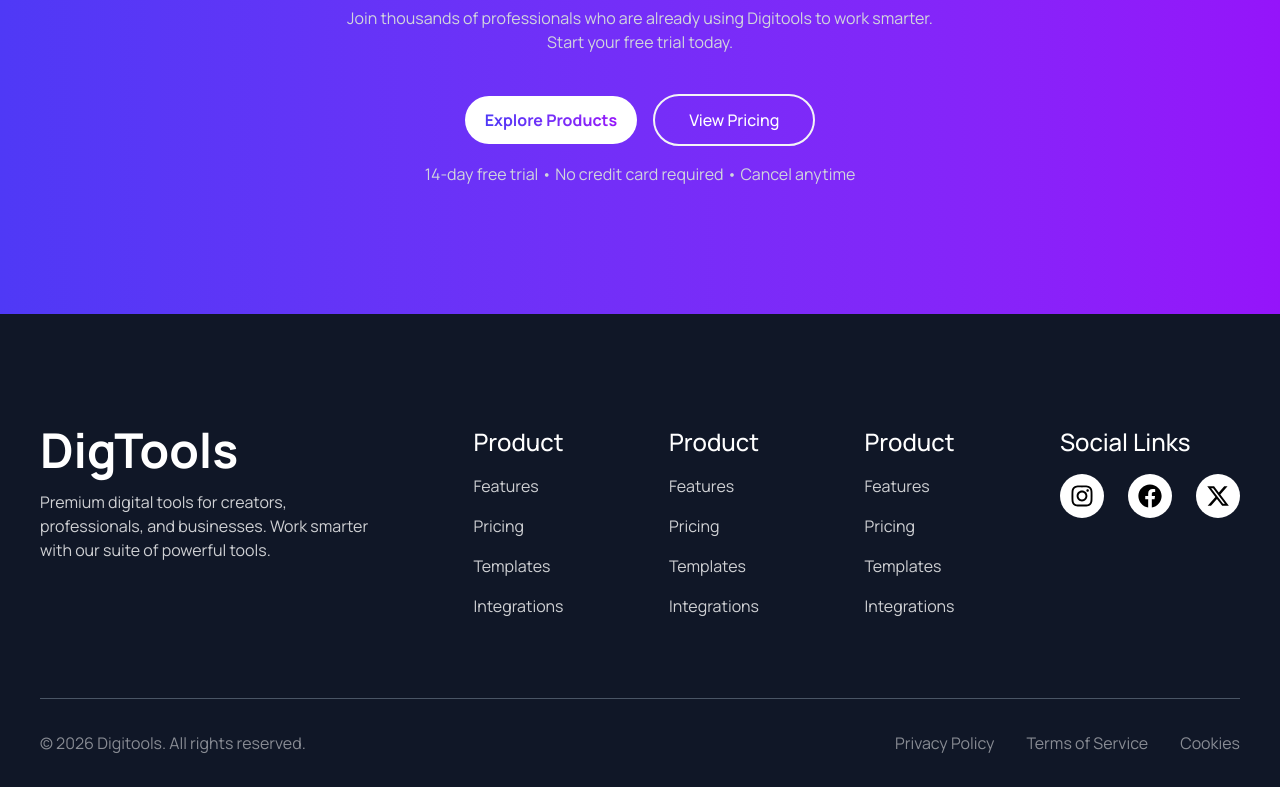
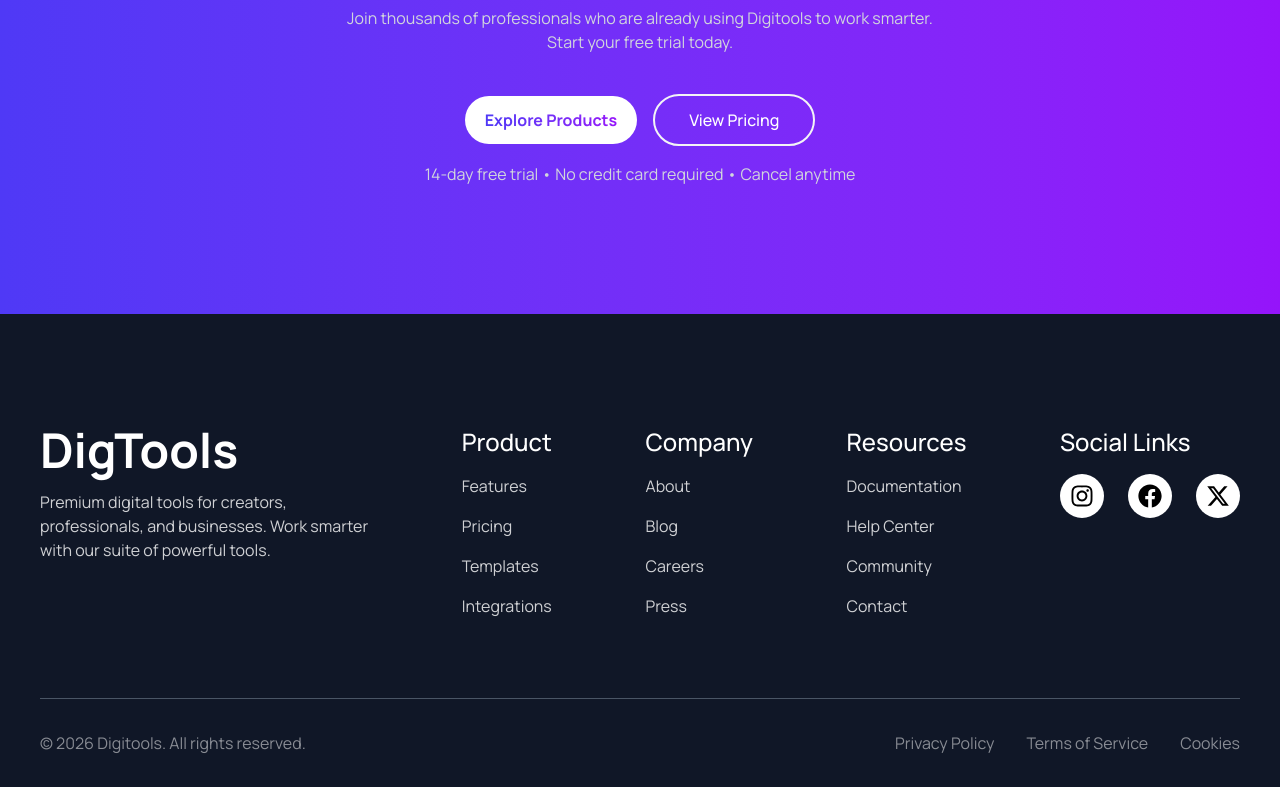
Before and after one commit to Nabil593/B13-A6-DigiTools-Platform, a React (Vite) app: page / in a window 1280 px wide. Shown: the part 4173-4960 px from the top of the page. Built offline with nearby package versions, Linux system fonts and the light colour scheme.

Commit message:
Fully Compeleted

```diff
--- a/src/Components/Banner/Banner.jsx
+++ b/src/Components/Banner/Banner.jsx
@@ -16,7 +16,7 @@ const Banner = () => {
                     <p className='lg:text-[18px] md:text-[16px]  text-[#627382] lg:leading-8 md:leading-6 sm:leading-6 leading-6'>Access premium AI tools, design assets, templates, and productivity software—all in one place. Start creating faster today. Explore Products</p>
 
                     <div className='flex items-center gap-4 mt-8'>
-                        <button className='px-5 py-3 bg-gradient-to-r from-[#4F39F6] to-[#9514FA] lg:text-[16px] md:text-[14px] sm:text-[14px] text-[14px] font-medium text-white rounded-full cursor-pointer'>Explore Products</button>
+                        <button className='px-5 py-3 bg-gradient-to-r from-[#4F39F6] to-[#9514FA] lg:text-[16px] md:text-[14px] sm:text-[14px] text-[14px] font-medium text-white rounded-full cursor-pointer hover:opacity-80 transition-opacity'>Explore Products</button>
                         <button className='px-5 py-3 bg-white text-black border-2 border-[#9514FA] bg-gradient-to-r from-[#4F39F6] to-[#9514FA] bg-clip-text text-transparent lg:text-[16px] md:text-[14px] sm:text-[14px] text-[14px] font-bold rounded-full cursor-pointer flex items-center gap-2'><img src={playImg} alt="Play button"/> Watch Demo</button>
                     </div>
                 </div>
--- a/src/Components/Cart/Cart.jsx
+++ b/src/Components/Cart/Cart.jsx
@@ -46,7 +46,7 @@ const Cart = ({open, cartItem, setcartItem, totalPrice, setTotalPrice}) => {
 
 
                                             <div>
-                                                <button onClick={() => removeItem(item.id)} className='btn text-[#ff3939] text-[16px] font-bold'><MdDelete /></button>
+                                                <button onClick={() => removeItem(item.id)} className='btn text-[#ff3939] text-[16px] font-bold hover:opacity-80 transition-opacity'><MdDelete /></button>
                                             </div>
                                         </div>
                                     )
@@ -62,7 +62,7 @@ const Cart = ({open, cartItem, setcartItem, totalPrice, setTotalPrice}) => {
                         <p className='text-[16px] font-medium text-gray-600'>Total</p>
                         <h2 className='text-2xl font-bold text-[#101727]'>${totalPrice}</h2>
                     </div>
-                    <button onClick={removeAll} className='w-full px-5 py-3 bg-gradient-to-r from-[#4F39F6] to-[#9514FA] lg:text-[16px] md:text-[14px] sm:text-[14px] text-[14px] font-medium text-white rounded-full cursor-pointer'>Proceed to Checkout</button>
+                    <button onClick={removeAll} className='w-full px-5 py-3 bg-gradient-to-r from-[#4F39F6] to-[#9514FA] lg:text-[16px] md:text-[14px] sm:text-[14px] text-[14px] font-medium text-white rounded-full cursor-pointer hover:opacity-80 transition-opacity'>Proceed to Checkout</button>
             </div>
             }
         </div>
--- a/src/Components/CtaSection/CtaSection.jsx
+++ b/src/Components/CtaSection/CtaSection.jsx
@@ -11,8 +11,8 @@ const CtaSection = () => {
 
                 <div className='text-center'>
                     <div className='flex items-center justify-center gap-4 mb-4'>
-                    <button className='px-5 py-3 bg-white  rounded-full cursor-pointer'> <span className='bg-gradient-to-r from-[#4F39F6] to-[#9514FA] bg-clip-text text-transparent lg:text-[16px] md:text-[14px] sm:text-[14px] text-[14px] font-bold'>Explore Products</span></button>
-                    <button className='lg:text-[16px] md:text-[14px] sm:text-[14px] text-[14px] px-8.5 py-3 font-medium border-2 border-gray-100 text-white rounded-full'>View Pricing</button>
+                    <button className='px-5 py-3 bg-white  rounded-full cursor-pointer hover:opacity-80 transition-opacity'> <span className='bg-gradient-to-r from-[#4F39F6] to-[#9514FA] bg-clip-text text-transparent lg:text-[16px] md:text-[14px] sm:text-[14px] text-[14px] font-bold'>Explore Products</span></button>
+                    <button className='lg:text-[16px] md:text-[14px] sm:text-[14px] text-[14px] px-8.5 py-3 font-medium border-2 border-gray-100 text-white rounded-full hover:opacity-80 transition-opacity cursor-pointer'>View Pricing</button>
                     </div>
                     <p className='text-[16px] text-gray-300'>14-day free trial • No credit card required • Cancel anytime</p>
                 </div>
--- a/src/Components/Footer/Footer.jsx
+++ b/src/Components/Footer/Footer.jsx
@@ -23,35 +23,35 @@ const Footer = () => {
                     </div>
 
                     <div className='space-y-4'>
-                        <p className='font-medium text-2xl'>Product</p>
+                        <p className='font-medium text-2xl'>Company</p>
                         <div className='text-[16px] opacity-80 space-y-4 flex flex-col'>
-                            <a href="#">Features</a>
-                            <a href="#">Pricing</a>
-                            <a href="#">Templates</a>
-                            <a href="#">Integrations</a>
+                            <a href="#">About</a>
+                            <a href="#">Blog</a>
+                            <a href="#">Careers</a>
+                            <a href="#">Press</a>
                         </div>
                     </div>
 
                     <div className='space-y-4'>
-                        <p className='font-medium text-2xl'>Product</p>
+                        <p className='font-medium text-2xl'>Resources</p>
                         <div className='text-[16px] opacity-80 space-y-4 flex flex-col'>
-                            <a href="#">Features</a>
-                            <a href="#">Pricing</a>
-                            <a href="#">Templates</a>
-                            <a href="#">Integrations</a>
+                            <a href="#">Documentation</a>
+                            <a href="#">Help Center</a>
+                            <a href="#">Community</a>
+                            <a href="#">Contact</a>
                         </div>
                     </div>
 
                     <div className='space-y-4'>
                         <p className='font-medium text-2xl'>Social Links</p>
                         <div className='flex items-center gap-6'>
-                            <a href="#" className='bg-white p-2.5 rounded-full'>
+                            <a href="#" className='bg-white p-2.5 rounded-full hover:opacity-60 transition-opacity'>
                             <FaInstagram className='text-2xl text-black'/>
                             </a>
-                            <a href="#"  className='bg-white p-2.5 rounded-full'>
+                            <a href="#"  className='bg-white p-2.5 rounded-full hover:opacity-60 transition-opacity'>
                             <FaFacebook className='text-2xl text-black'/>
                             </a>
-                            <a href="#"  className='bg-white p-2.5 rounded-full'>
+                            <a href="#"  className='bg-white p-2.5 rounded-full hover:opacity-60 transition-opacity'>
                             <FaXTwitter className='text-2xl text-black'/>
                             </a>
                         </div>
--- a/src/Components/MainSection/MainSection.jsx
+++ b/src/Components/MainSection/MainSection.jsx
@@ -22,9 +22,9 @@ const MainSection = ({cartItem, setcartItem, visible, setVisible, open, setOpen
                 <p className='text-[#627382]'>Choose from our curated collection of premium digital products designed<br></br> to boost your productivity and creativity.</p>
 
                 <div className='max-w-[235px] mx-auto px-1 py-1 bg-white border-2 border-gray-400 rounded-full flex items-center justify-between'>
-                    <button onClick={() => setOpen('products')} className={`px-5 py-3 ${open === 'products' ? 'bg-gradient-to-r from-[#4F39F6] to-[#9514FA] text-white' : 'bg-white text-black'} text-[16px] font-medium rounded-full cursor-pointer`}>Products</button>
+                    <button onClick={() => setOpen('products')} className={`px-5 py-3 ${open === 'products' ? 'bg-gradient-to-r from-[#4F39F6] to-[#9514FA] text-white' : 'bg-white text-black'} text-[16px] font-medium rounded-full cursor-pointer hover:opacity-80 transition-opacity`}>Products</button>
 
-                    <button onClick={() => setOpen('cart')} className={`px-5 py-3 ${open === 'cart' ? 'bg-gradient-to-r from-[#4F39F6] to-[#9514FA] text-white' : 'bg-white text-black'} text-[16px] font-medium rounded-full cursor-pointer`}>Cart ({cartItem.length})</button>
+                    <button onClick={() => setOpen('cart')} className={`px-5 py-3 ${open === 'cart' ? 'bg-gradient-to-r from-[#4F39F6] to-[#9514FA] text-white' : 'bg-white text-black'} text-[16px] font-medium rounded-full cursor-pointer hover:opacity-80 transition-opacity`}>Cart ({cartItem.length})</button>
                 </div>
             </div>
 
--- a/src/Components/Navber/Navber.jsx
+++ b/src/Components/Navber/Navber.jsx
@@ -56,9 +56,9 @@ const Navber = ({ cartItem, visible, setOpen }) => {
                         )}
                     </div>
 
-                    <a href="#" className='text-[16px] font-medium ml-2'>Login</a>
+                    <a href="#" className='text-[16px] font-medium ml-2 hover:text-[#4F39F6] transition-colors'>Login</a>
 
-                    <button className='hidden lg:block px-5 py-2.5 bg-gradient-to-r from-[#4F39F6] to-[#9514FA] text-[16px] font-medium text-white rounded-full cursor-pointer hover:opacity-90 transition-opacity'>
+                    <button className='hidden lg:block px-5 py-2.5 bg-gradient-to-r from-[#4F39F6] to-[#9514FA] text-[16px] font-medium text-white rounded-full cursor-pointer hover:opacity-80 transition-opacity'>
                         Get Started
                     </button>
 
--- a/src/Components/PricingSection/PricingSection.jsx
+++ b/src/Components/PricingSection/PricingSection.jsx
@@ -21,7 +21,7 @@ const PricingSection = () => {
                                    <li className='flex items-center gap-2'><img src={checkIcon} alt="" className='w-4'/> <span>Community support</span></li>
                                    <li className='flex items-center gap-2'><img src={checkIcon} alt="" className='w-4'/> <span>1 project per month</span></li>
                                </ul>
-                            <button className='w-full px-5 py-3 bg-gradient-to-r from-[#4F39F6] to-[#9514FA] lg:text-[16px] md:text-[14px] sm:text-[14px] text-[14px] font-medium text-white rounded-full cursor-pointer'>Get Started Free</button>
+                            <button className='w-full px-5 py-3 bg-gradient-to-r from-[#4F39F6] to-[#9514FA] lg:text-[16px] md:text-[14px] sm:text-[14px] text-[14px] font-medium text-white rounded-full cursor-pointer hover:opacity-80 transition-opacity'>Get Started Free</button>
                         </div>
 
                         <div className='relative bg-gradient-to-r from-[#4F39F6] to-[#9514FA] border-2 border-gray-300 p-6 rounded-2xl text-white'>
@@ -37,7 +37,7 @@ const PricingSection = () => {
                                    <li className='flex items-center gap-2'><img src={checkIcon} alt="" className='w-4'/> <span>Cloud sync</span></li>
                                    <li className='flex items-center gap-2'><img src={checkIcon} alt="" className='w-4'/> <span>Advanced analytics</span></li>
                                </ul>
-                            <button className='w-full px-5 py-3 bg-white  rounded-full cursor-pointer'> <span className='bg-gradient-to-r from-[#4F39F6] to-[#9514FA] bg-clip-text text-transparent lg:text-[16px] md:text-[14px] sm:text-[14px] text-[14px] font-bold'>Start Pro Trial</span></button>
+                            <button className='w-full px-5 py-3 bg-white  rounded-full cursor-pointer'> <span className='bg-gradient-to-r from-[#4F39F6] to-[#9514FA] bg-clip-text text-transparent lg:text-[16px] md:text-[14px] sm:text-[14px] text-[14px] font-bold hover:opacity-80 transition-opacity'>Start Pro Trial</span></button>
                         </div>
 
                         <div className='bg-white border-2 border-gray-300 p-6 rounded-2xl'>
@@ -52,7 +52,7 @@ const PricingSection = () => {
                                    <li className='flex items-center gap-2'><img src={checkIcon} alt="" className='w-4'/> <span>SLA guarantee</span></li>
                                    <li className='flex items-center gap-2'><img src={checkIcon} alt="" className='w-4'/> <span>Custom branding</span></li>
                                </ul>
-                            <button className='w-full px-5 py-3 bg-gradient-to-r from-[#4F39F6] to-[#9514FA] lg:text-[16px] md:text-[14px] sm:text-[14px] text-[14px] font-medium text-white rounded-full cursor-pointer'>Contact Sales</button>
+                            <button className='w-full px-5 py-3 bg-gradient-to-r from-[#4F39F6] to-[#9514FA] lg:text-[16px] md:text-[14px] sm:text-[14px] text-[14px] font-medium text-white rounded-full cursor-pointer hover:opacity-80 transition-opacity'>Contact Sales</button>
                         </div>
 
                     </div>
--- a/src/Components/SingleCard/SingleCard.jsx
+++ b/src/Components/SingleCard/SingleCard.jsx
@@ -40,7 +40,7 @@ const SingleCard = ({ data, cartItem, setcartItem, setVisible, setTotalPrice })
                     <li className='flex items-center gap-2'><img src={checkIcon} alt="" className='w-4'/> <span>{data.features[1]}</span></li>
                     <li className='flex items-center gap-2'><img src={checkIcon} alt="" className='w-4'/> <span>{data.features[2]}</span></li>
                 </ul>
-                <button  onClick={handleCart} className={`w-full px-5 py-3 ${isAdded ? 'bg-green-500' : 'bg-gradient-to-r from-[#4F39F6] to-[#9514FA]'} text-[16px] font-medium text-white rounded-full cursor-pointer`}>
+                <button  onClick={handleCart} className={`w-full px-5 py-3 ${isAdded ? 'bg-green-500' : 'bg-gradient-to-r from-[#4F39F6] to-[#9514FA]'} text-[16px] font-medium text-white rounded-full cursor-pointer hover:opacity-80 transition-opacity`}>
                 {isAdded
                 ? (<div className='flex items-center justify-center gap-2'><FaCheck /> Added to Cart</div>)
                 : 'Buy Now'
```
